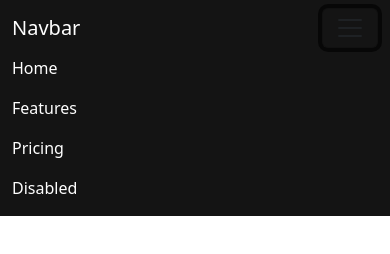
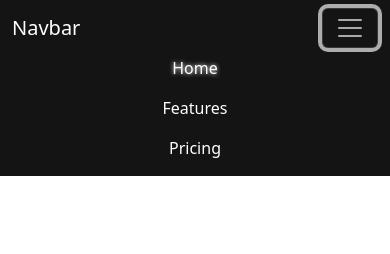
Before and after one commit to santio89/consulta-git-84450, a plain HTML site: page index.html in a window 390 px wide. Both pictures are taken after a click on the button "Toggle navigation". Drawn offline with nearby package versions, Linux system fonts and the light colour scheme.

Commit message:
navbar-styles

```diff
--- a/index.html
+++ b/index.html
@@ -39,9 +39,6 @@
               <li class="nav-item">
                 <a class="nav-link" href="#">Pricing</a>
               </li>
-              <li class="nav-item">
-                <a class="nav-link disabled" aria-disabled="true">Disabled</a>
-              </li>
             </ul>
           </div>
         </div>
--- a/styles/styles.css
+++ b/styles/styles.css
@@ -1,11 +1,37 @@
-.mainNav{
-    background-color: rgb(20,20,20) !important;
+.mainNav {
+  background-color: rgb(20, 20, 20) !important;
 }
 
-.navbar-brand{
-    color: white
+.nav-link {
+  color: white;
 }
 
-.nav-link{
-    color: white !important
+.nav-link:hover {
+  color: white;
+  text-shadow: 0 0 4px white;
 }
+
+.navbar-brand {
+  color: white !important;
+}
+
+.navbar-brand:hover {
+  text-shadow: 0 0 4px white;
+}
+
+.active {
+  color: white !important;
+  text-shadow: 0 0 4px white;
+}
+
+.navbar-nav {
+  margin-left: auto;
+}
+
+.navbar-toggler {
+  filter: invert(1);
+}
+
+.nav-item {
+  text-align: center;
+}
```
